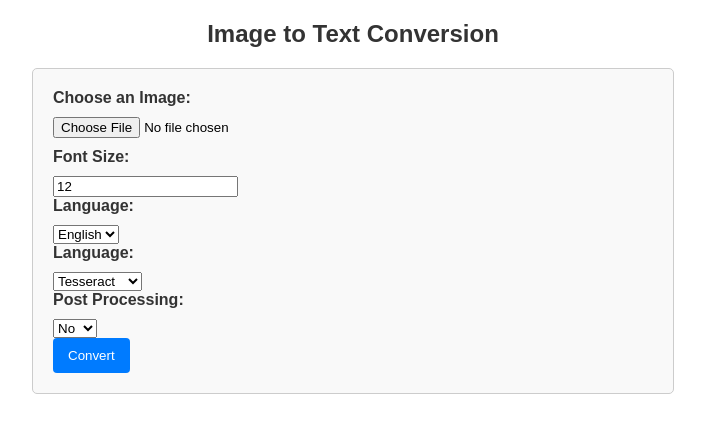
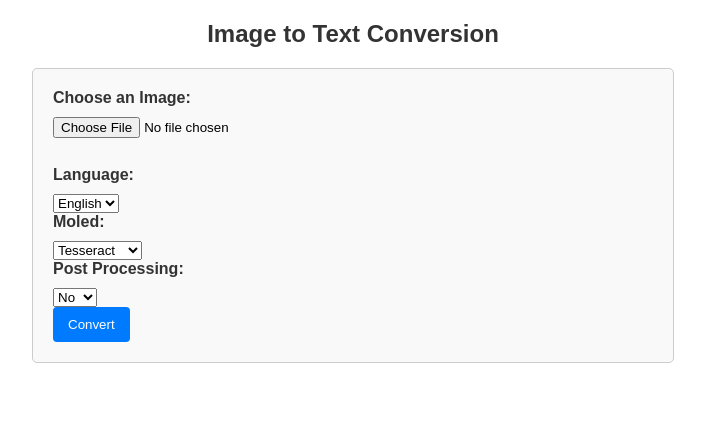
Before and after one commit to faramarzzabihi/Image2textProjectNew, a Django app: page /ConvertImage2Text in a window 1280 px wide. Shown: the top 433 px of the page, without its empty margins (287-992 px from the left). Run offline with Django 5.2, Linux system fonts and the light colour scheme.

Commit message:
change show elllllement in ConvertImage2Text

```diff
--- a/image_converter/templates/image_converter/convert.html
+++ b/image_converter/templates/image_converter/convert.html
@@ -1,5 +1,6 @@
 <!DOCTYPE html>
 <html lang="en">
+
 <head>
     <meta charset="UTF-8">
     <meta name="viewport" content="width=device-width, initial-scale=1.0">
@@ -60,11 +61,36 @@
             margin-bottom: 5px;
         }
     </style>
+    <script>
+            document.addEventListener("DOMContentLoaded", function () {
+              // Get references to the model and font size elements
+              var modelSelect = document.getElementById("id_model");
+              var fontSizeLabel = document.querySelector('label[for="id_font_size"]');
+              var fontSizeInput = document.getElementById("id_font_size");
+
+              // Initial check for the current value of the model select
+              toggleFontSizeVisibility();
+
+              // Add an event listener to the model select to check for changes
+              modelSelect.addEventListener("change", toggleFontSizeVisibility);
+
+              // Function to toggle the visibility of the font size label and input
+              function toggleFontSizeVisibility() {
+                if (modelSelect.value === "teseract") {
+                  fontSizeLabel.style.display = "block";
+                  fontSizeInput.style.display = "block";
+                } else {
+                  fontSizeLabel.style.display = "none";
+                  fontSizeInput.style.display = "none";
+                }
+              }
+            });
+          </script>
 </head>
 <body>
 
 <h2>Image to Text Conversion</h2>
-<form method="post" enctype="multipart/form-data" action="{% url 'ConvertImage2Text' %}">
+<form method="post" enctype="multipart/form-data" action="{% url 'ccc' %}">
     {% csrf_token %}
     <label for="id_image">Choose an Image:</label>
     {{ form.image }}
@@ -75,7 +101,7 @@
     <label for="id_language">Language:</label>
     {{ form.language }}
     <br>
-    <label for="id_language">Language:</label>
+    <label for="id_model">Moled:</label>
     {{ form.model }}
     <br>
     <label for="id_post_processing">Post Processing:</label>
```
